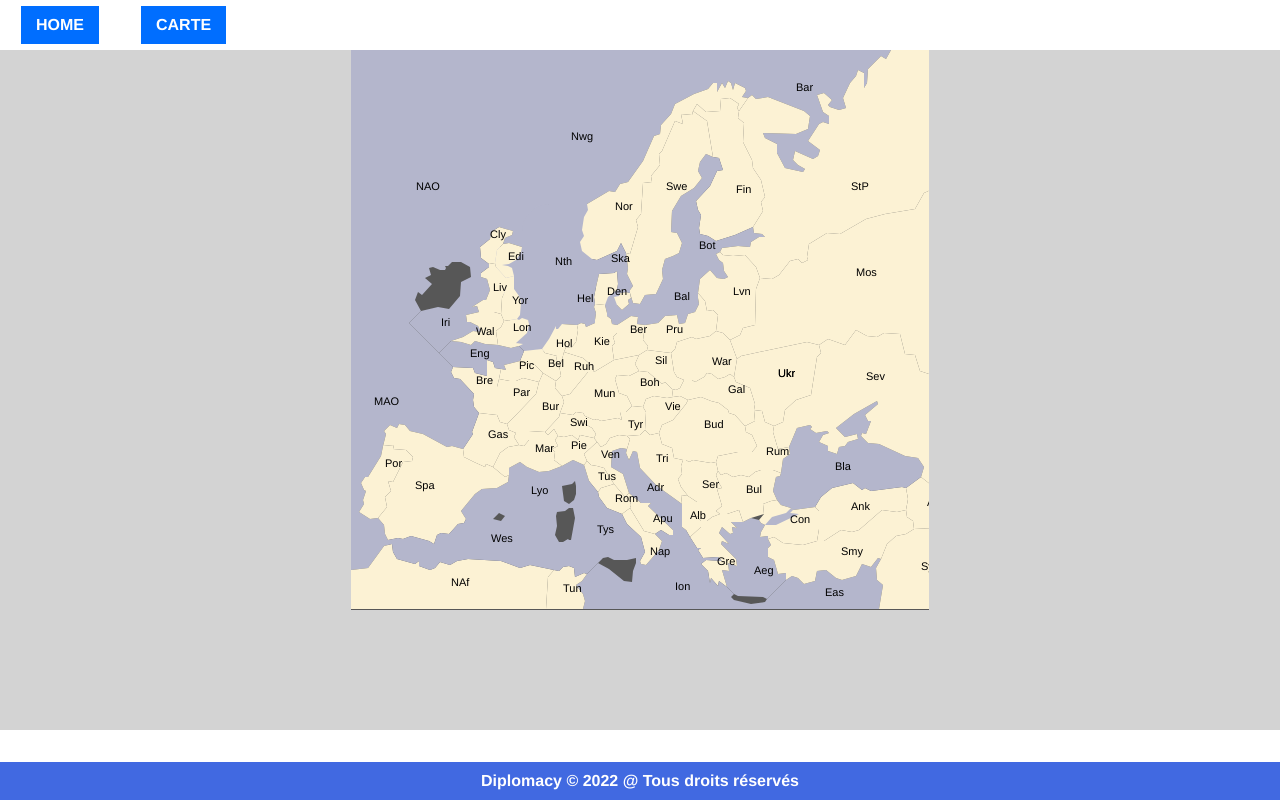
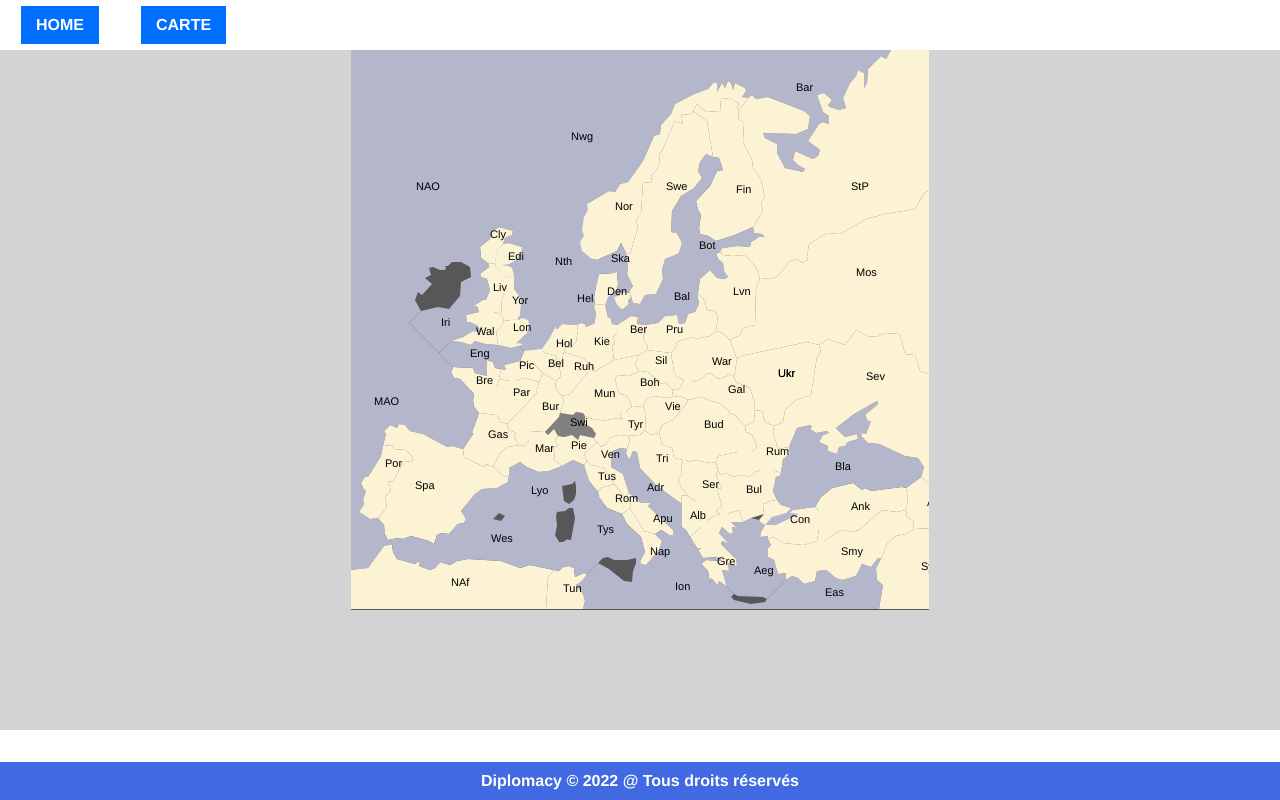
Before and after one commit to nderousseaux/diplomabourg, a Vue app in the folder frontend/: page / in a window 1280 px wide. Shown: the top 800 px of the page. Built offline with nearby package versions, Linux system fonts and the light colour scheme.

Commit message:
Changed Switzerland color

```diff
--- a/frontend/src/views/Maps.vue
+++ b/frontend/src/views/Maps.vue
@@ -14,7 +14,7 @@
 			name="North Sea"/>
 
 			<path
-			fill="#fcf2d4"
+			fill="grey"
 			d="M209 363 L208 367 L194 382 L197 385 L203 379 L207 386 L213 387 L221 385 L227 390 L229 385 L243 388 L245 384 L241 378 L234 374 L234 366 L232 363 L225 362 L222 365Z"
 			type="impassable"
 			name="Switzerland"/>
```
